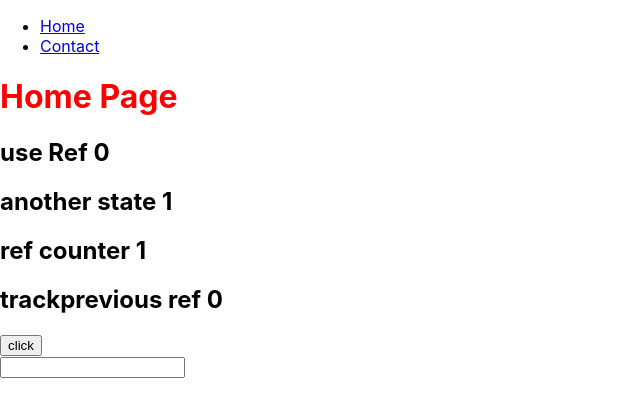
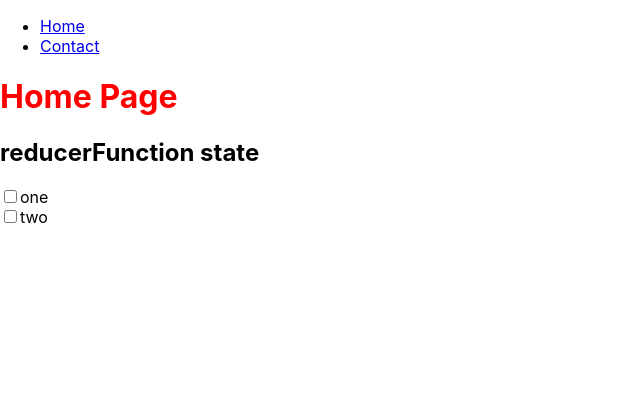
Before and after one commit to hamza-burhan/tic-tac-toe-React, a React (Create React App) app: page / in a window 1280 px wide. Shown: the top 416 px of the page, without its empty margins (0-640 px from the left). Built offline with nearby package versions, Linux system fonts and the light colour scheme.

Commit message:
useReducer Hook

```diff
--- a/src/main/Pages/home.jsx
+++ b/src/main/Pages/home.jsx
@@ -1,46 +1,46 @@
-import { useState,useEffect, useRef  } from 'react';
+import { useState,useEffect, useRef,useReducer  } from 'react';
 import '../Styles/home.scss'
 import Child from '../components/child';
 
 export default function Home (){
-  const refCouter = useRef(0)
-  const input = useRef()
-  const trackprevious = useRef(0)
-  const [count,setcount] = useState(0)
-  const [anotherCount,setanotherCount] = useState(0)
+  const initialState = [
+    {
+      id:1,
+      todo: 'one'
+    },
+    {
+      id:2,
+      todo: 'two'
+    }
+  ]
+  const reducerFunction = (state,action) => {
+    console.log('reducerFunction action: ', action);
+    console.log('reducerFunction state: ', state);
+    if(action.type >= 2){
+      return [...state,{id:3,todo: 'three'}]
+    }else{
+      return state
+    }
 
-  useEffect(() => {
-    setanotherCount( prev => prev + 1)
-    refCouter.current = refCouter.current +  1
-    trackprevious.current = anotherCount
-  },[count])
+  }
+  const [state, dispatch] = useReducer(reducerFunction, initialState)
 
-
-  console.log("rerender",count)
-  console.log("refCouter",refCouter.current)
-
-
-  const handldeClick = () => {
-    setcount(prev => prev + 1)
+  const handleChange = (e) => {
+    console.log('e: ', e);
+    dispatch({type: e.id})
   }
-
-  const handleInput = (e) => {
-    console.log('e: ', input.current.blur());
-  }
-
   return (
     <>
       <h1>Home Page</h1>
-      <h2>use Ref {count}</h2>
-      <h2>another state {anotherCount}</h2>
-      <h2>ref counter {refCouter.current}</h2>
-      <h2>trackprevious ref {trackprevious.current}</h2>
-
-
-      <button onClick={handldeClick} >click</button>
-      <br/>
-      <input type='text' ref={input} onChange={handleInput} />
-
+      <h2>reducerFunction state </h2>
+      {state.map((s,index) => {
+        return (
+          <div key={s.id}>
+            <input type='checkbox' onChange={() => handleChange(s)} />
+            <span>{s.todo}</span>
+          </div>
+        )
+      })}
     </>
   )
 }
```
